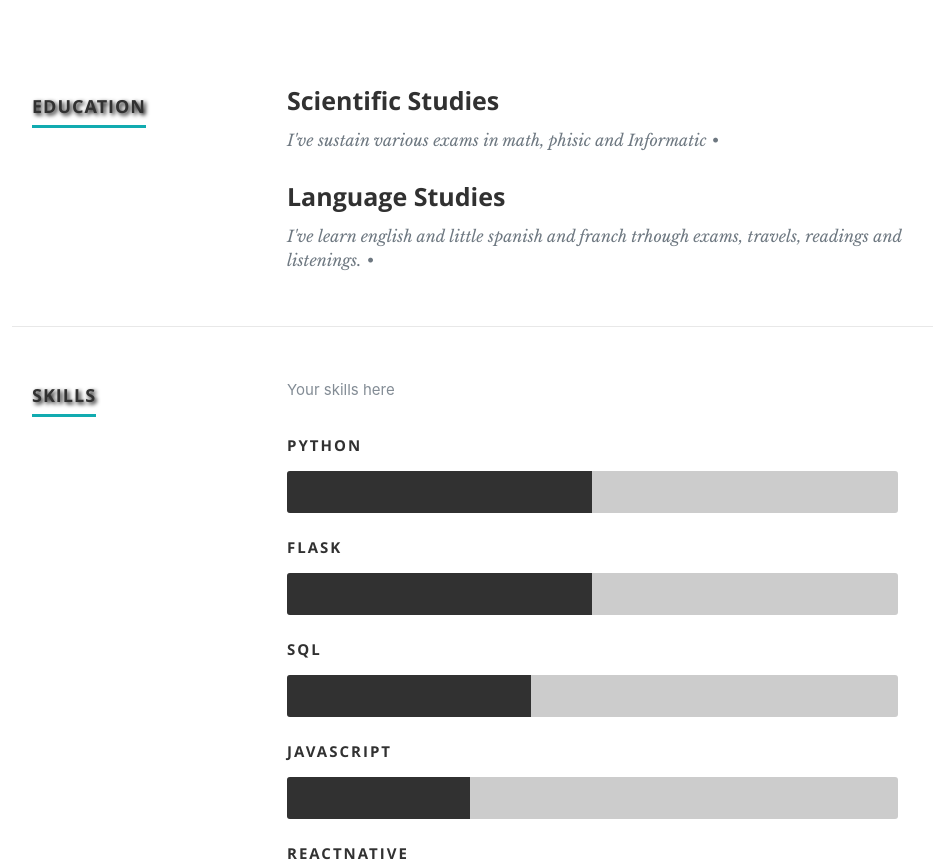
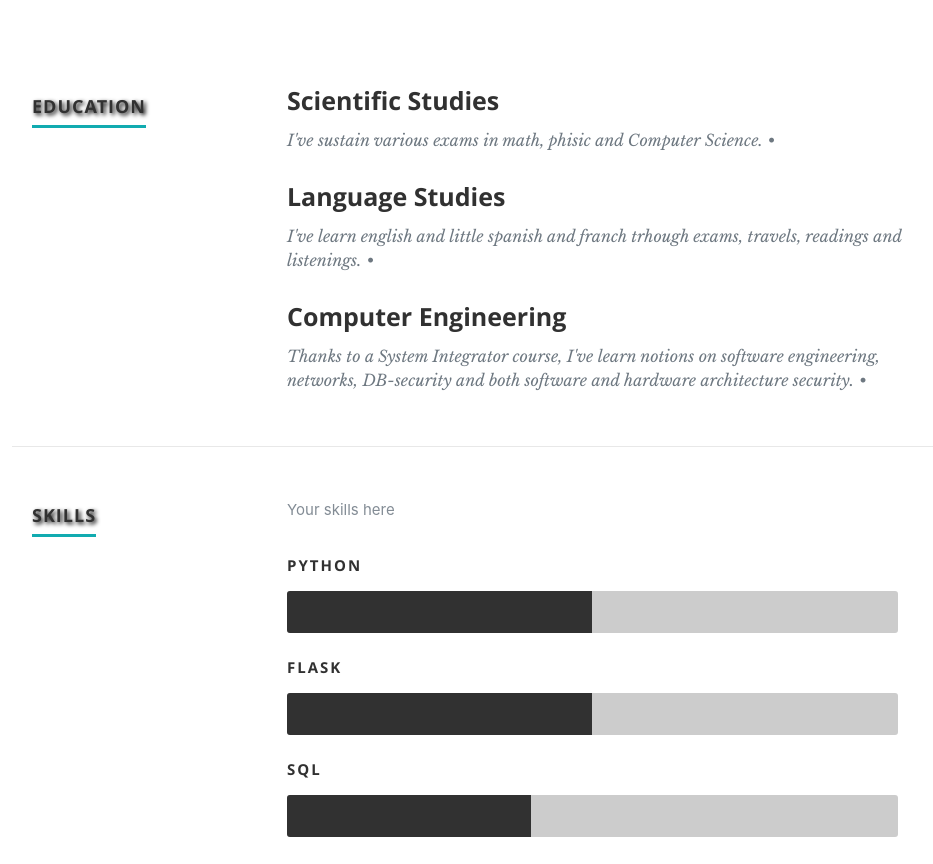
Before and after one commit to 8BigFish88/MyPortfolio, a React (Create React App) app: page / in a window 1280 px wide. Shown: the part 1320-2184 px from the top of the page, without its empty margins (118-1051 px from the left). Built offline with nearby package versions, Linux system fonts and the light colour scheme.

Commit message:
change data

```diff
--- a/src/resumeData.js
+++ b/src/resumeData.js
@@ -25,7 +25,7 @@ let resumeData = {
     {
       UniversityName: "Scientific Studies",
       specialization:
-        "I've sustain various exams in math, phisic and Informatic",
+        "I've sustain various exams in math, phisic and Computer Science.",
       MonthOfPassing: "",
       YearOfPassing: "",
       Achievements: "",
@@ -34,6 +34,14 @@ let resumeData = {
       UniversityName: "Language Studies",
       specialization:
         "I've learn english and little spanish and franch trhough exams, travels, readings and listenings.",
+      MonthOfPassing: "",
+      YearOfPassing: "",
+      Achievements: "",
+    },
+    {
+      UniversityName: "Computer Engineering",
+      specialization:
+        "Thanks to a System Integrator course, I've learn notions on software engineering, networks, DB-security and both software and hardware architecture security.",
       MonthOfPassing: "",
       YearOfPassing: "",
       Achievements: "",
@@ -188,6 +196,14 @@ let resumeDataItalian = {
       YearOfPassing: "",
       Achievements: "",
     },
+    {
+      UniversityName: "Conoscenze Informatiche Teoriche",
+      specialization:
+        "Grazie ad un corso di System Integrator ho acquisito nozioni di ingegneria del software, reti e gestione della sicurezza nei DB e nelle architetture software e hardware.",
+      MonthOfPassing: "",
+      YearOfPassing: "",
+      Achievements: "",
+    },
   ],
   work: [
     {
```
